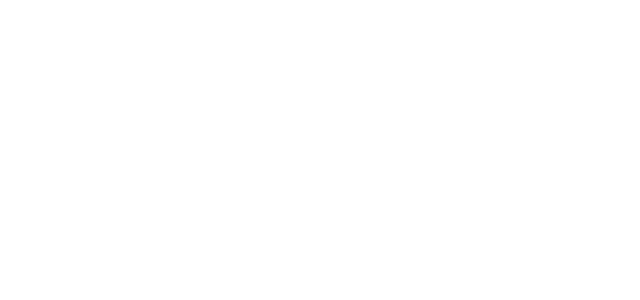
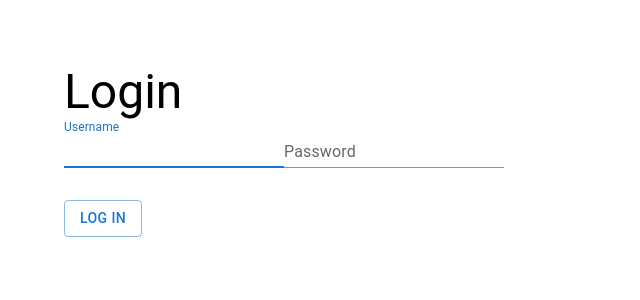
Before and after one commit to CS3219-AY2223S1/Peerprep, a React (Create React App) app in the folder frontend/: page /login in a window 1280 px wide. Before the commit this address had no page. Shown: the top 300 px of the page, without its empty margins (0-640 px from the left). Built offline with nearby package versions, Linux system fonts and the light colour scheme.

Commit message:
feat(user): create ui for login
There is no user login feature on the frontend. Let's create a
user login feature that will store the user's login credentials
in a cookie upon login to close #4

```diff
--- a/frontend/package.json
+++ b/frontend/package.json
@@ -15,6 +15,7 @@
     "@types/react-dom": "^18.0.6",
     "axios": "^0.27.2",
     "react": "^18.2.0",
+    "react-cookie": "^4.1.1",
     "react-dom": "^18.2.0",
     "react-router-dom": "^6.3.0",
     "react-scripts": "^5.0.1",
--- a/frontend/src/App.tsx
+++ b/frontend/src/App.tsx
@@ -1,11 +1,15 @@
-import React from 'react';
+import React from "react";
 import {
-  BrowserRouter as Router, Routes, Route, Navigate,
-} from 'react-router-dom';
-import { Box } from '@mui/material';
-import SignupPage from './components/SignupPage';
-import SocketTest from './pages/SocketTest';
-import MatchPage from './pages/MatchPage';
+  BrowserRouter as Router,
+  Routes,
+  Route,
+  Navigate,
+} from "react-router-dom";
+import { Box } from "@mui/material";
+import SignupPage from "./components/SignupPage";
+import SocketTest from "./pages/SocketTest";
+import MatchPage from "./pages/MatchPage";
+import LoginPage from "./pages/LoginPage";
 
 function App() {
   return (
@@ -16,6 +20,7 @@
             <Route path="/" element={<Navigate replace to="/signup" />} />
             <Route path="/signup" element={<SignupPage />} />
             <Route path="/match" element={<MatchPage />} />
+            <Route path="/login" element={<LoginPage />} />
             <Route path="/socket-test" element={<SocketTest />} />
           </Routes>
         </Router>
--- /dev/null
+++ b/frontend/src/pages/LoginPage.tsx
@@ -0,0 +1,48 @@
+import React, { useState } from "react";
+import { Cookies, useCookies } from "react-cookie";
+import { Box, Button, TextField, Typography } from "@mui/material";
+
+function LoginPage() {
+  const [cookies, setCookie] = useCookies(["userCred"]);
+  const [username, setUsername] = useState("");
+  const [password, setPassword] = useState("");
+
+  function saveCred() {
+    setCookie("userCred", [username, password], { path: "/" });
+  }
+
+  return (
+    <div>
+      <div className="flex flex-col space-y-8 w-1/3 m-auto">
+        <div className="flex justify-center">
+          <Typography className="font-normal leading-normal" variant="h3">
+            Login
+          </Typography>
+        </div>
+        <TextField
+          label="Username"
+          variant="standard"
+          value={username}
+          onChange={(e) => setUsername(e.target.value)}
+          sx={{ marginBottom: "1rem" }}
+          autoFocus
+        />
+        <TextField
+          label="Password"
+          variant="standard"
+          type="password"
+          value={password}
+          onChange={(e) => setPassword(e.target.value)}
+          sx={{ marginBottom: "2rem" }}
+        />
+        <Box className="flex flex-row-reverse">
+          <Button variant="outlined" onClick={saveCred}>
+            Log in
+          </Button>
+        </Box>
+      </div>
+    </div>
+  );
+}
+
+export default LoginPage;
```
Also changed, not shown: 1 other file (tests, documents, lock files or other folders).
